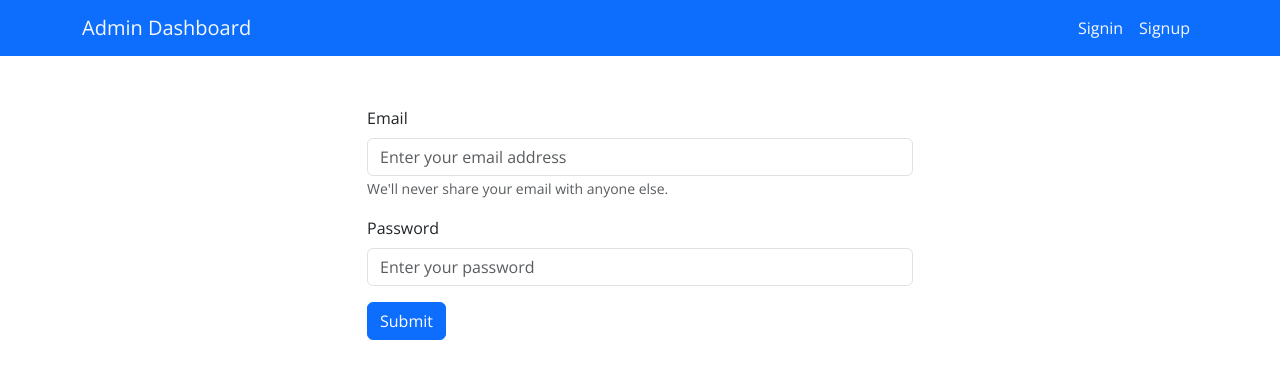
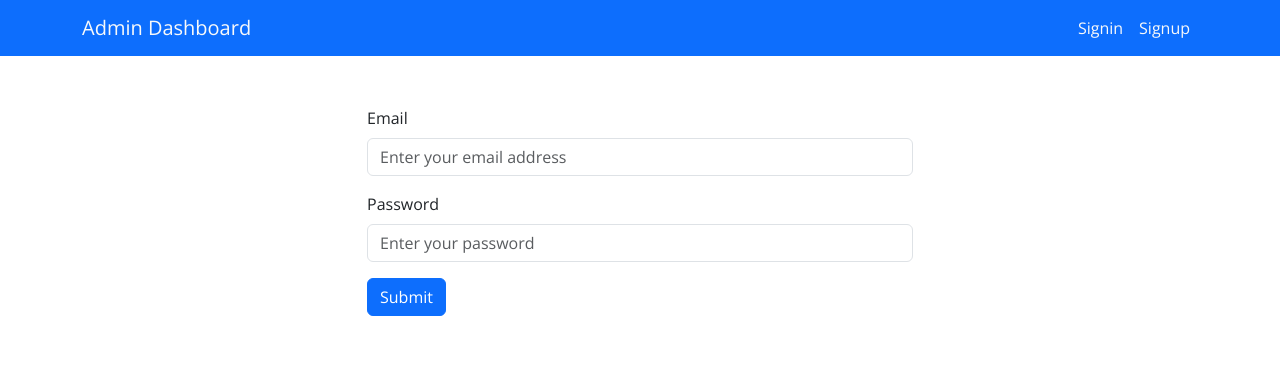
Before and after one commit to juman007/Flipkart-Admin-Dashboard, a React (Create React App) app: page /signin in a window 1280 px wide. Shown: the top 378 px of the page. Built offline with nearby package versions, Linux system fonts and the light colour scheme.

Commit message:
remove form description

```diff
--- a/src/containers/Signin/Signin.js
+++ b/src/containers/Signin/Signin.js
@@ -30,7 +30,6 @@ const Signin = () => {
                         label="Email"
                         placeholder="Enter your email address"
                         type="email"
-                        errorMessage=" We'll never share your email with anyone else."
                         value=""
                         onChange={() => {}}
                      />
--- a/src/reducer/auth.Reducer.js
+++ b/src/reducer/auth.Reducer.js
@@ -5,7 +5,6 @@ const initState = {
 };
 
 export default (state = initState, action) => {
-   console.log(action);
    switch (action.type) {
       case authConstants.LOGIN_REQUEST:
          state = {
```
